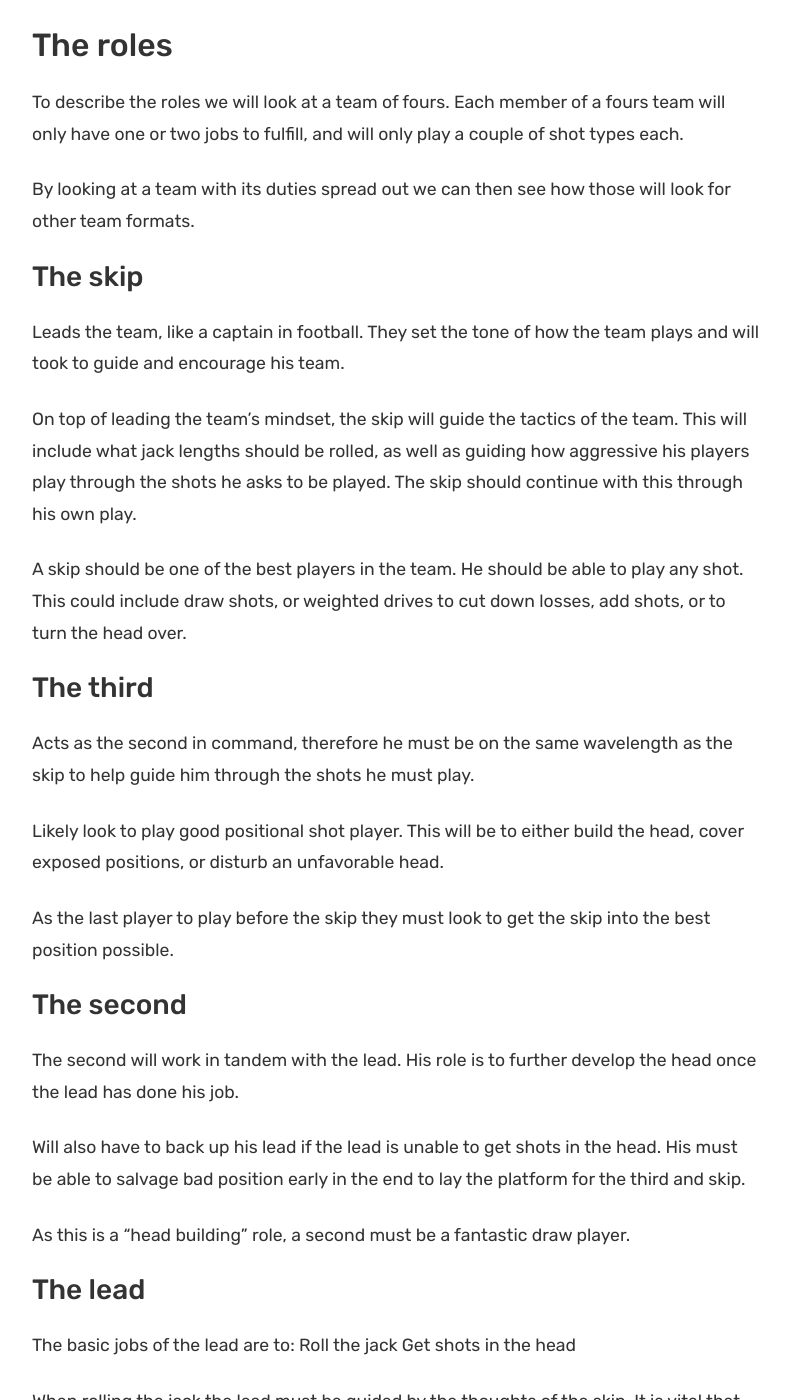
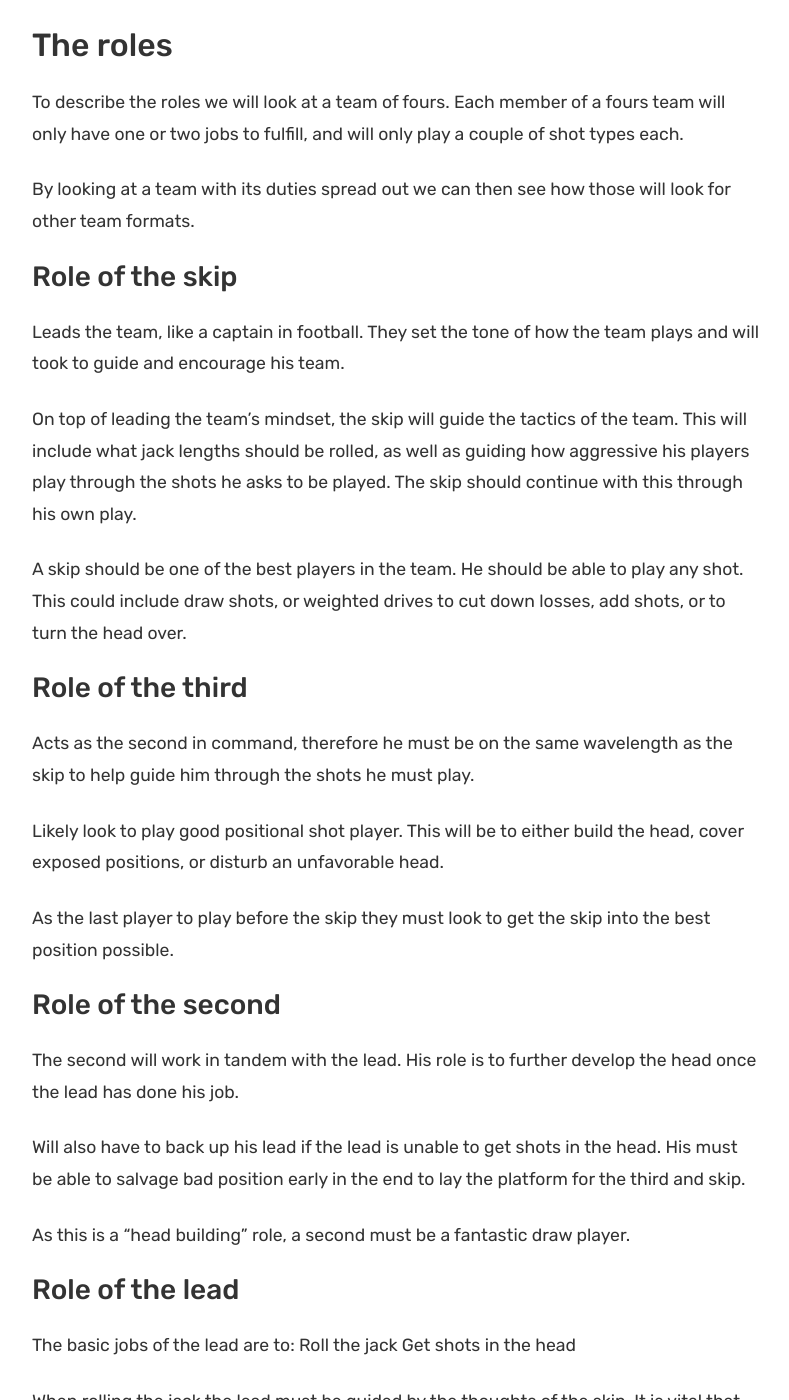
Before and after one commit to krussll/etsysimplicity, a Jekyll site: the page built from _posts/2019-10-30-lawn-bowls-player-positions.md, in a window 1280 px wide and 1400 px high, scrolled down 1975 px. Shown: the whole window, without its empty margins (53-842 px from the left). Built offline with Jekyll 4.4.1, drawn with Linux system fonts in a browser that asks for light colours; nearby versions of some CDN libraries.

Commit message:
Update 2019-10-30-lawn-bowls-player-positions.md

```diff
--- a/_posts/2019-10-30-lawn-bowls-player-positions.md
+++ b/_posts/2019-10-30-lawn-bowls-player-positions.md
@@ -38,7 +38,7 @@ To describe the roles we will look at a team of fours. Each member of a fours te
 
 By looking at a team with its duties spread out we can then see how those will look for other team formats.
 
-### The skip
+### Role of the skip
 
 Leads the team, like a captain in football. They set the tone of how the team plays and will took to guide and encourage his team.
 
@@ -46,7 +46,7 @@ On top of leading the team's mindset, the skip will guide the tactics of the tea
 
 A skip should be one of the best players in the team. He should be able to play any shot. This could include draw shots, or weighted drives to cut down losses, add shots, or to turn the head over.
 
-### The third
+### Role of the third
 
 Acts as the second in command, therefore he must be on the same wavelength as the skip to help guide him through the shots he must play.
 
@@ -54,7 +54,7 @@ Likely look to play good positional shot player. This will be to either build th
 
 As the last player to play before the skip they must look to get the skip into the best position possible.
 
-### The second
+### Role of the second
 
 The second will work in tandem with the lead. His role is to further develop the head once the lead has done his job.
 
@@ -62,7 +62,7 @@ Will also have to back up his lead if the lead is unable to get shots in the hea
 
 As this is a "head building" role, a second must be a fantastic draw player.
 
-### The lead
+### Role of the lead
 
 The basic jobs of the lead are to:
 Roll the jack
```
